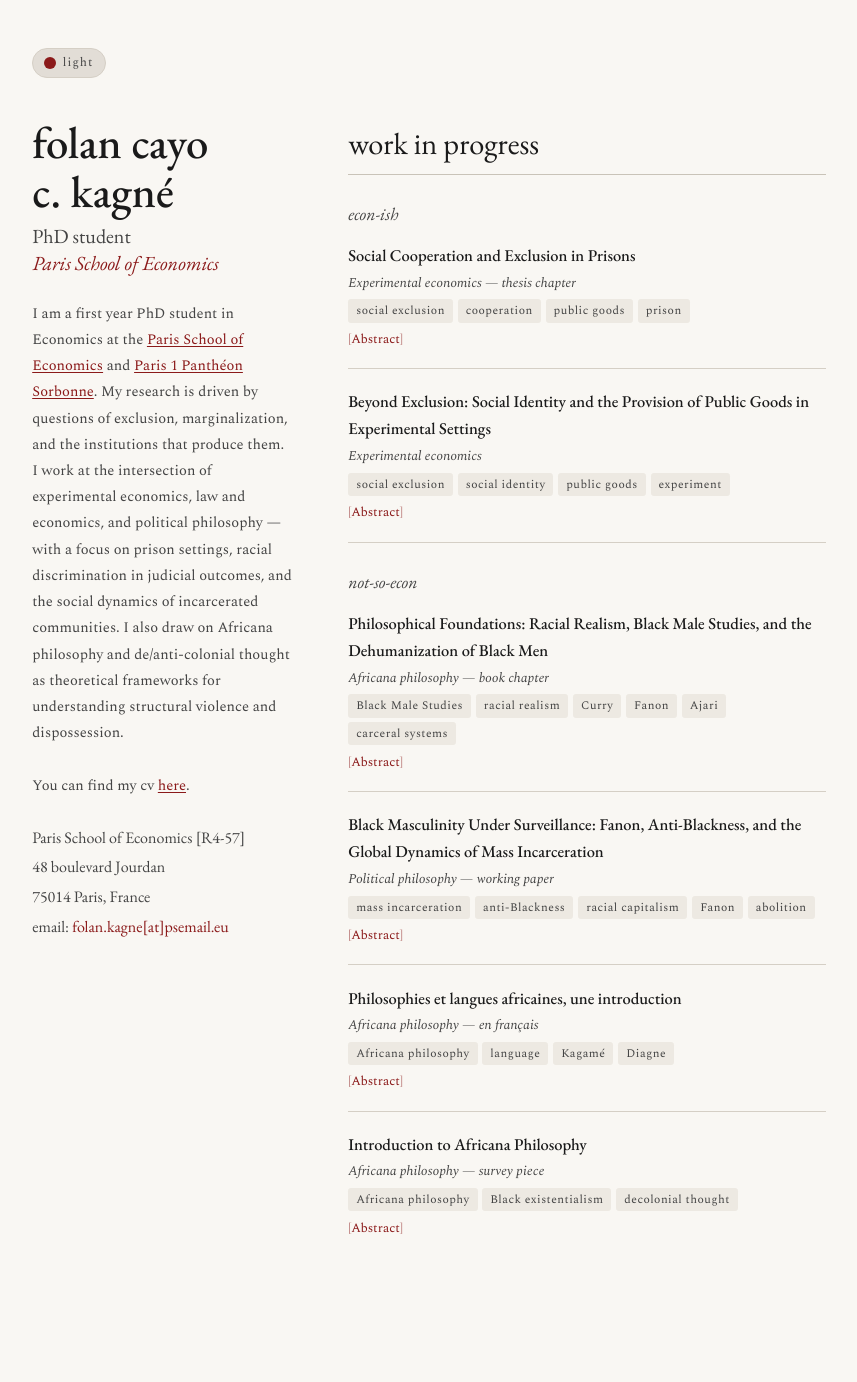
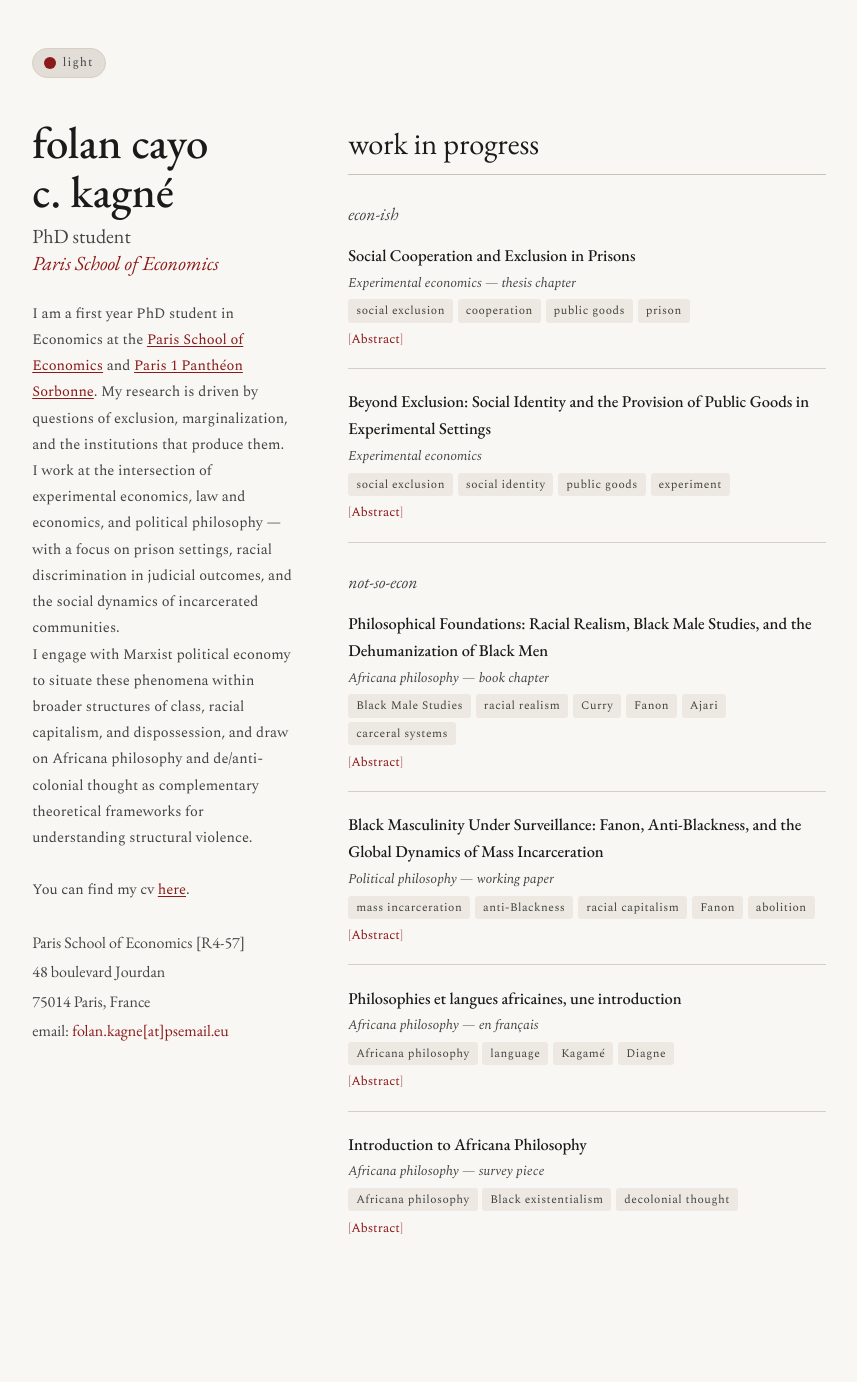
Before and after one commit to folankagne/folankagne.github.io, a Jekyll site: the page preview/home.html, which Jekyll copies as it is, in a window 1280 px wide. Shown: the whole page, without its empty margins (211-1068 px from the left). Built offline with Jekyll 4.4.1, drawn with Linux system fonts in a browser that asks for light colours.

Commit message:
Update home.html

```diff
--- a/preview/home.html
+++ b/preview/home.html
@@ -254,8 +254,10 @@
         <p class="ck-bio">
           I am a first year PhD student in Economics at the
           <a href="https://www.parisschoolofeconomics.eu/" target="_blank">Paris School of Economics</a> and <a href="https://economie.pantheonsorbonne.fr/" target="_blank">Paris 1 Panthéon Sorbonne</a>.
-          My research is driven by questions of exclusion, marginalization, and the institutions that produce them. I work at the intersection of experimental economics, law and economics, and political philosophy — with a focus on prison settings, racial discrimination in judicial outcomes, and the social dynamics of incarcerated communities. I also draw on Africana philosophy and de/anti-colonial thought as theoretical frameworks for understanding structural violence and dispossession.
+          <!-- My research is driven by questions of exclusion, marginalization, and the institutions that produce them. I work at the intersection of experimental economics, law and economics, and political philosophy — with a focus on prison settings, racial discrimination in judicial outcomes, and the social dynamics of incarcerated communities. I also draw on Africana philosophy and de/anti-colonial thought as theoretical frameworks for understanding structural violence and dispossession. -->
           <!-- I am broadly interested in how institutions produce and sustain social exclusion — with a particular focus on prison settings, racial discrimination in judicial outcomes, and the conditions of marginalised communities. My work combines experimental economics and law and economics with political philosophy, and engages Africana philosophy and de/anti-colonial thought as complementary frameworks for thinking about structural violence, identity, and dignity. -->
+          My research is driven by questions of exclusion, marginalization, and the institutions that produce them. I work at the intersection of experimental economics, law and economics, and political philosophy — with a focus on prison settings, racial discrimination in judicial outcomes, and the social dynamics of incarcerated communities.<br>
+          I engage with Marxist political economy to situate these phenomena within broader structures of class, racial capitalism, and dispossession, and draw on Africana philosophy and de/anti-colonial thought as complementary theoretical frameworks for understanding structural violence.
           <br><br>
           You can find my cv <a href="/files/CV_FK_Feb2026.pdf">here</a>.
         </p>
```
